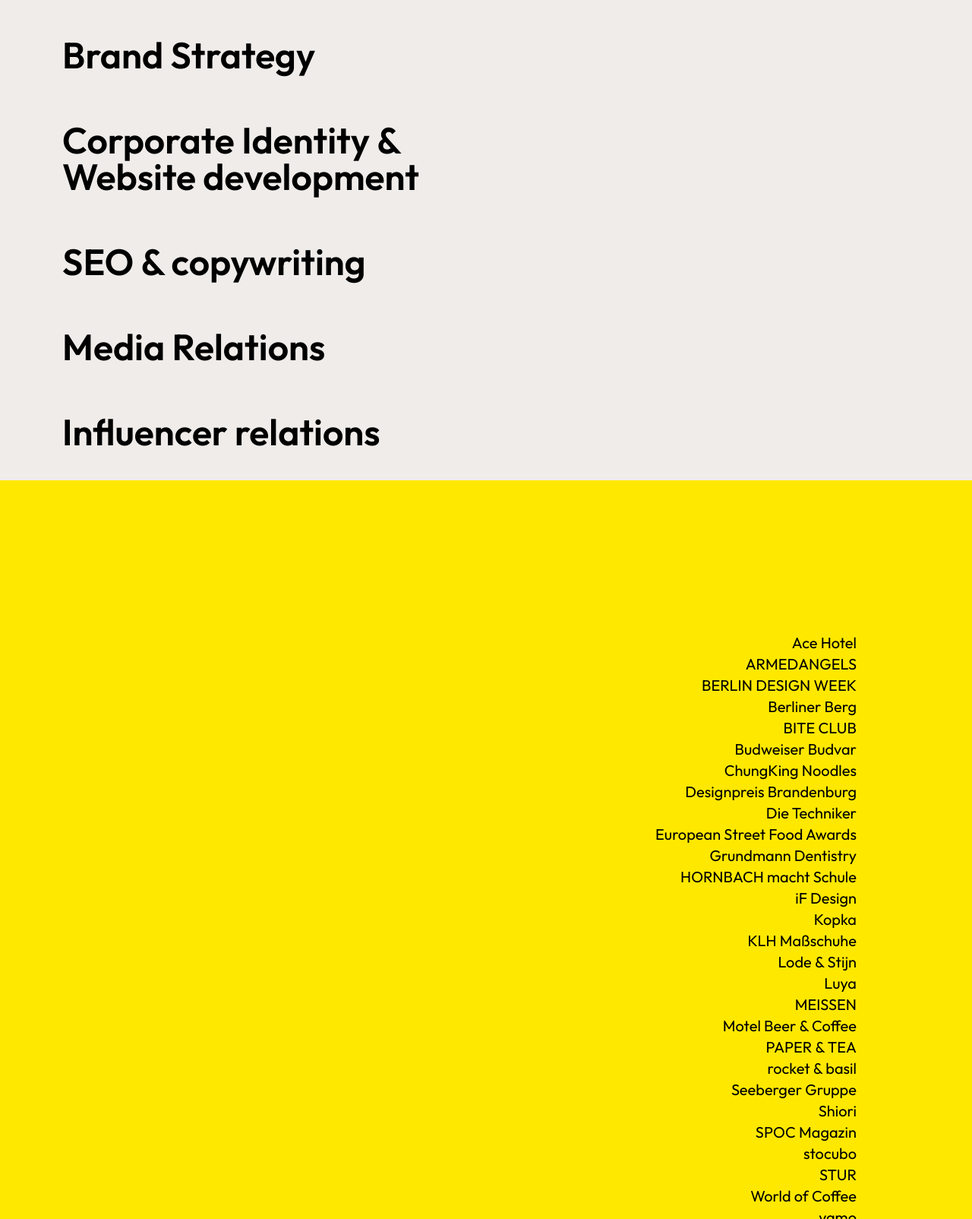
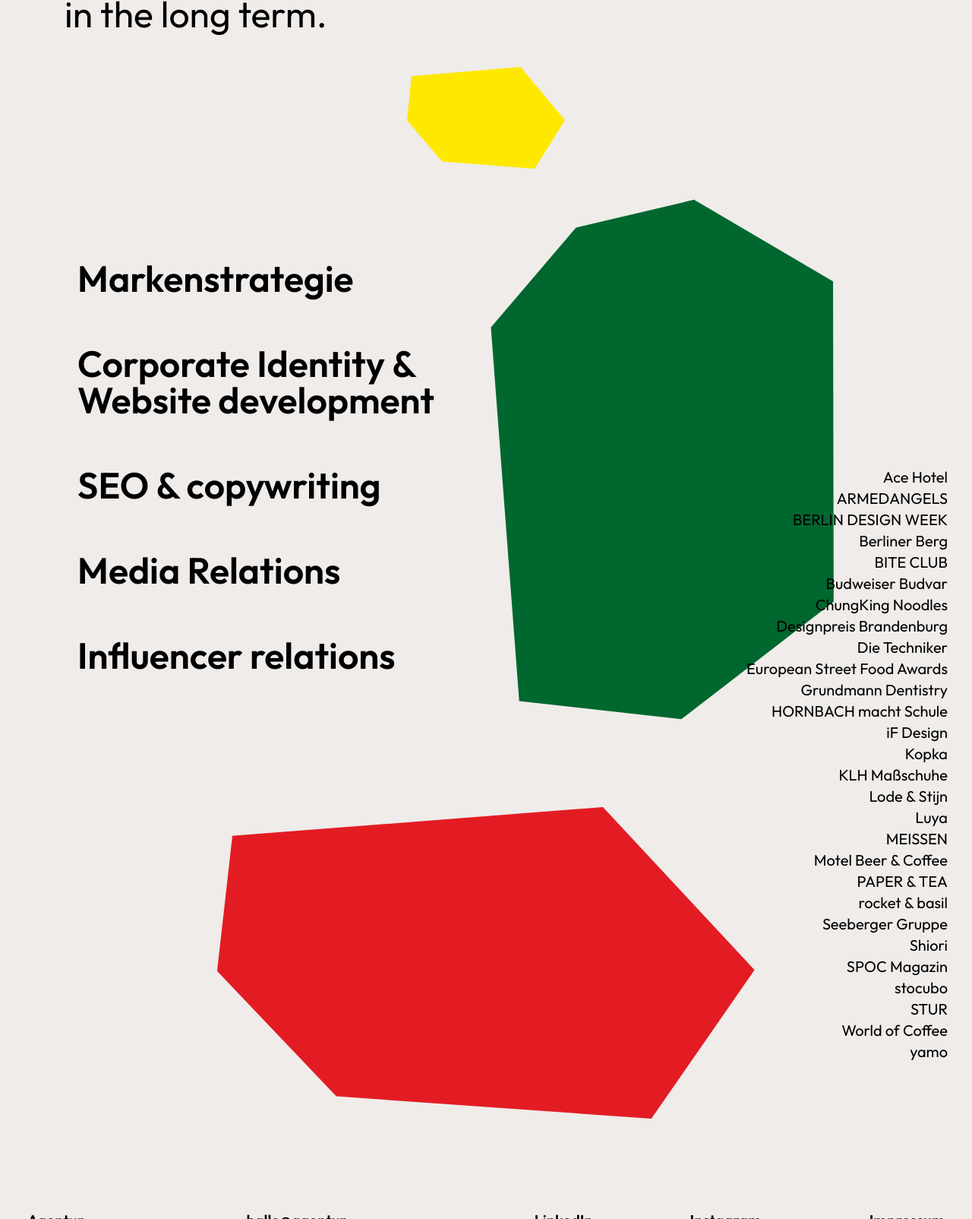
Before and after one commit to mucyoelie/The-Gym-Website-Project, a website: page index.html in a window 1280 px wide. Shown: the part 1196-2800 px from the top of the page at 76% size. Drawn offline with nearby package versions, Linux system fonts and the light colour scheme; files that its build step writes are made by us from their sources.

Commit message:
chore: Add shapes to sections of the homepage

```diff
--- a/index.html
+++ b/index.html
@@ -18,13 +18,15 @@
     window.onload = () => {
       loadComponents("header", "src/sections/header.html");
       loadComponents("hero", "src/sections/hero.html");
+      loadComponents("main", "src/sections/main.html");
       loadComponents("contact", "src/sections/contact.html");
       loadComponents("footer", "src/sections/footer.html");
     };
   </script>
   <body class="bg-background">
-    <div id="header" class="sticky top-0"></div>
+    <div id="header" class="sticky top-0 z-1"></div>
     <div id="hero"></div>
+    <div id="main"></div>
     <div id="contact"></div>
     <div id="footer"></div>
   </body>
--- a/src/sections/contact.html
+++ b/src/sections/contact.html
@@ -1,29 +1,24 @@
-<div id="contact" class="px-10 py-2 bg-[#FFE800]">
+<!-- <div
+  id="contact"
+  class="px-10 py-2 bg-[#FFE800] border-0"
+>
   <div class="py-48">
-        <div
-          class="flex flex-col justify-center items-end text-right pr-28 pl-16"
-        >
+    <div class="flex flex-col justify-center items-end text-right pr-28 pl-16">
       <a class="text-xl font-normal font-[Outfit]" href="#">Ace Hotel </a>
       <a class="text-xl font-normal font-[Outfit]" href="#">ARMEDANGELS</a>
       <a class="text-xl font-normal font-[Outfit]" href="#"
         >BERLIN DESIGN WEEK</a
       >
-          <a class="text-xl font-normal font-[Outfit]" href="#"
-            >Berliner Berg</a
-          >
+      <a class="text-xl font-normal font-[Outfit]" href="#">Berliner Berg</a>
       <a class="text-xl font-normal font-[Outfit]" href="#">BITE CLUB</a>
-          <a class="text-xl font-normal font-[Outfit]" href="#"
-            >Budweiser Budvar</a
-          >
+      <a class="text-xl font-normal font-[Outfit]" href="#">Budweiser Budvar</a>
       <a class="text-xl font-normal font-[Outfit]" href="#"
         >ChungKing Noodles</a
       >
       <a class="text-xl font-normal font-[Outfit]" href="#"
         >Designpreis Brandenburg</a
       >
-          <a class="text-xl font-normal font-[Outfit]" href="#"
-            >Die Techniker</a
-          >
+      <a class="text-xl font-normal font-[Outfit]" href="#">Die Techniker</a>
       <a class="text-xl font-normal font-[Outfit]" href="#"
         >European Street Food Awards</a
       >
@@ -35,9 +30,7 @@
       >
       <a class="text-xl font-normal font-[Outfit]" href="#">iF Design</a>
       <a class="text-xl font-normal font-[Outfit]" href="#">Kopka</a>
-          <a class="text-xl font-normal font-[Outfit]" href="#"
-            >KLH Maßschuhe</a
-          >
+      <a class="text-xl font-normal font-[Outfit]" href="#">KLH Maßschuhe</a>
       <a class="text-xl font-normal font-[Outfit]" href="#">Lode & Stijn</a>
       <a class="text-xl font-normal font-[Outfit]" href="#">Luya</a>
       <a class="text-xl font-normal font-[Outfit]" href="#">MEISSEN</a>
@@ -45,20 +38,71 @@
         >Motel Beer & Coffee</a
       >
       <a class="text-xl font-normal font-[Outfit]" href="#">PAPER & TEA</a>
-          <a class="text-xl font-normal font-[Outfit]" href="#"
-            >rocket & basil</a
-          >
-          <a class="text-xl font-normal font-[Outfit]" href="#"
-            >Seeberger Gruppe</a
-          >
+      <a class="text-xl font-normal font-[Outfit]" href="#">rocket & basil</a>
+      <a class="text-xl font-normal font-[Outfit]" href="#">Seeberger Gruppe</a>
       <a class="text-xl font-normal font-[Outfit]" href="#">Shiori</a>
       <a class="text-xl font-normal font-[Outfit]" href="#">SPOC Magazin</a>
       <a class="text-xl font-normal font-[Outfit]" href="#">stocubo</a>
       <a class="text-xl font-normal font-[Outfit]" href="#">STUR</a>
-          <a class="text-xl font-normal font-[Outfit]" href="#"
-            >World of Coffee</a
-          >
+      <a class="text-xl font-normal font-[Outfit]" href="#">World of Coffee</a>
       <a class="text-xl font-normal font-[Outfit]" href="#">yamo</a>
     </div>
   </div>
+</div> -->
+<div class="relative">
+  <div
+    class="flex flex-col justify-center items-end text-right absolute right-8 top-1/2 transform -translate-y-1/2 z-10"
+  >
+    <a class="text-xl font-normal font-[Outfit]" href="#">Ace Hotel </a>
+    <a class="text-xl font-normal font-[Outfit]" href="#">ARMEDANGELS</a>
+    <a class="text-xl font-normal font-[Outfit]" href="#">BERLIN DESIGN WEEK</a>
+    <a class="text-xl font-normal font-[Outfit]" href="#">Berliner Berg</a>
+    <a class="text-xl font-normal font-[Outfit]" href="#">BITE CLUB</a>
+    <a class="text-xl font-normal font-[Outfit]" href="#">Budweiser Budvar</a>
+    <a class="text-xl font-normal font-[Outfit]" href="#">ChungKing Noodles</a>
+    <a class="text-xl font-normal font-[Outfit]" href="#"
+      >Designpreis Brandenburg</a
+    >
+    <a class="text-xl font-normal font-[Outfit]" href="#">Die Techniker</a>
+    <a class="text-xl font-normal font-[Outfit]" href="#"
+      >European Street Food Awards</a
+    >
+    <a class="text-xl font-normal font-[Outfit]" href="#"
+      >Grundmann Dentistry</a
+    >
+    <a class="text-xl font-normal font-[Outfit]" href="#"
+      >HORNBACH macht Schule</a
+    >
+    <a class="text-xl font-normal font-[Outfit]" href="#">iF Design</a>
+    <a class="text-xl font-normal font-[Outfit]" href="#">Kopka</a>
+    <a class="text-xl font-normal font-[Outfit]" href="#">KLH Maßschuhe</a>
+    <a class="text-xl font-normal font-[Outfit]" href="#">Lode & Stijn</a>
+    <a class="text-xl font-normal font-[Outfit]" href="#">Luya</a>
+    <a class="text-xl font-normal font-[Outfit]" href="#">MEISSEN</a>
+    <a class="text-xl font-normal font-[Outfit]" href="#"
+      >Motel Beer & Coffee</a
+    >
+    <a class="text-xl font-normal font-[Outfit]" href="#">PAPER & TEA</a>
+    <a class="text-xl font-normal font-[Outfit]" href="#">rocket & basil</a>
+    <a class="text-xl font-normal font-[Outfit]" href="#">Seeberger Gruppe</a>
+    <a class="text-xl font-normal font-[Outfit]" href="#">Shiori</a>
+    <a class="text-xl font-normal font-[Outfit]" href="#">SPOC Magazin</a>
+    <a class="text-xl font-normal font-[Outfit]" href="#">stocubo</a>
+    <a class="text-xl font-normal font-[Outfit]" href="#">STUR</a>
+    <a class="text-xl font-normal font-[Outfit]" href="#">World of Coffee</a>
+    <a class="text-xl font-normal font-[Outfit]" href="#">yamo</a>
   </div>
+  <svg
+    class="absolute inset-0 w-full h-full"
+    width="1512"
+    height="4186"
+    viewBox="0 0 1512 4186"
+    fill="none"
+    xmlns="http://www.w3.org/2000/svg"
+  >
+    <path
+      d="M1513 0.42041V1804.19V4185.87H468H-1V1530.52V0.42041H511H1513Z"
+      fill="#EFECEA"
+    />
+  </svg>
+</div>
--- a/src/sections/footer.html
+++ b/src/sections/footer.html
@@ -1,4 +1,18 @@
-<div id="footer" class="px-9 py-2">
+<div class="py-14 flex items-center justify-center">
+  <svg
+    width="722"
+    height="410"
+    viewBox="0 0 722 418"
+    fill="none"
+    xmlns="http://www.w3.org/2000/svg"
+  >
+    <path
+      d="M20.5 38.5L0 220L160 388L583 418L721.5 218.5L518 0L20.5 38.5Z"
+      fill="#E31C24"
+    />
+  </svg>
+</div>
+<div id="footer" class="px-9 pt-16 pb-5">
   <!-- <div class="w-[400px] h-[250px] bg-red-600 clip-polygon"></div> -->
   <div class="flex flex-row gap-32">
     <div>
@@ -7,22 +21,13 @@
       <p class="text-xl font-semibold">10967 Berlin</p>
     </div>
     <div>
-          <a
-            class="text-xl font-semibold border-b-2 border-gray-400"
-            href="#"
+      <a class="text-xl font-semibold border-b-2 border-gray-400" href="#"
         >hallo@agentur-baumeister.com</a
       >
-          <p class="text-xl font-semibold">
-            +49 (0)30 - 490 827 87
-          </p>
+      <p class="text-xl font-semibold">+49 (0)30 - 490 827 87</p>
     </div>
     <div class="">
-          <a
-            class="text-xl font-semibold"
-            href="#"
-            class="font-bold"
-            >LinkedIn</a
-          >
+      <a class="text-xl font-semibold" href="#" class="font-bold">LinkedIn</a>
     </div>
     <div class="">
       <a class="text-xl font-semibold" href="#">Instagram</a>
--- a/src/sections/header.html
+++ b/src/sections/header.html
@@ -1,13 +1,13 @@
-<div class="left-0 right-0 ">
+<div class="">
   <div class="px-2 py-4 grid grid-cols-3 gap-10 place-items-end mx-6">
     <div class="place-self-start justify-self-start">
       <p class="text-xl font-normal">DE</p>
       <p class="text-xl font-normal">EN</p>
     </div>
     <div class="place-self-center justify-self-center">
-      <p class="text-5xl font-bold text-text-primary">Baumeister</p>
+      <p class="text-5xl font-semibold text-text-primary ">Baumeister</p>
     </div>
-    <div class="flex flex-col text-right space-y-0">
+    <div class="flex flex-col text-right">
       <a class="text-xl font-normal" href="#">About</a>
       <a class="text-xl font-normal" href="#">Services</a>
       <a class="text-xl font-normal" href="#">References</a>
--- a/src/sections/hero.html
+++ b/src/sections/hero.html
@@ -1,4 +1,5 @@
-<div class="grid content-center m-10">
+<div class="">
+  <div class="grid content-center my-10 mx-10 p-10">
     <div class="place-self-center">
       <p class="text-5xl font-semibold text-black">
         We help you set<br />
@@ -9,34 +10,3 @@
       </p>
     </div>
   </div>
-
-<div class="grid grid-cols-1">
-  <div class="place-self-center">
-    <p class="text-5xl font-normal leading-tight">
-      We are a Berlin-based communications agency <br />
-      specialising in helping companies and brands find <br />
-      their voice and position themselves. Whether it's <br />
-      brand building, identity sharpening, or <br />communication strategy, we
-      bring a fresh <br />perspective to established structures, develop
-      tailor-<br />made communication solutions, and ensure that<br />
-      messages resonate. With over a decade of<br />
-      experience, we have honed our skills in giving brands<br />
-      their unmistakable identity and making them visible<br />
-      in the long term.
-    </p>
-  </div>
-</div>
-<div class="py-10"></div>
-<div class="grid grid-cols-2 gap-3 py-10">
-  <div class="flex flex-col gap-16 place-self-center">
-    <p class="text-5xl font-semibold">Brand Strategy</p>
-    <p class="text-5xl font-[Outfit] font-semibold">
-      Corporate Identity &<br />
-      Website development
-    </p>
-    <p class="text-5xl font-[Outfit] font-semibold">SEO & copywriting</p>
-    <p class="text-5xl font-[Outfit] font-semibold">Media Relations</p>
-    <p class="text-5xl font-[Outfit] font-semibold">Influencer relations</p>
-  </div>
-  <div></div>
-</div>
--- /dev/null
+++ b/src/sections/main.html
@@ -0,0 +1,61 @@
+  <div class="grid grid-cols-1 p-10 relative">
+    <div class="place-self-center">
+      <p class="text-5xl font-normal leading-tight">
+        We are a Berlin-based communications agency <br />
+        specialising in helping companies and brands find <br />
+        their voice and position themselves. Whether it's <br />
+        brand building, identity sharpening, or <br />communication strategy, we
+        bring a fresh <br />perspective to established structures, develop
+        tailor-<br />made communication solutions, and ensure that<br />
+        messages resonate. With over a decade of<br />
+        experience, we have honed our skills in giving brands<br />
+        their unmistakable identity and making them visible<br />
+        in the long term.
+      </p>
+    </div>
+  </div>
+  <div>
+    <div class="flex items-center justify-center sticky z-0 top-0">
+      <svg
+        width="208"
+        height="134"
+        viewBox="0 0 208 134"
+        fill="none"
+        xmlns="http://www.w3.org/2000/svg"
+      >
+        <path
+          d="M5.90991 12.3421L0 70.5263L46.1261 124.383L168.072 134L208 70.0455L149.333 0L5.90991 12.3421Z"
+          fill="#FFE800"
+        />
+      </svg>
+    </div>
+  </div>
+  <div class="relative"></div>
+  <div class="grid grid-cols-2 gap-3 p-10">
+    <div class="flex flex-col gap-16 place-self-center py-20">
+      <p class="text-5xl font-semibold">Markenstrategie</p>
+      <p class="text-5xl font-[Outfit] font-semibold">
+        Corporate Identity &<br />
+        Website development
+      </p>
+      <p class="text-5xl font-[Outfit] font-semibold">SEO & copywriting</p>
+      <p class="text-5xl font-[Outfit] font-semibold">Media Relations</p>
+      <p class="text-5xl font-[Outfit] font-semibold">Influencer relations</p>
+    </div>
+
+    <div class="sticky top-0">
+      <svg
+        width="452"
+        height="685"
+        viewBox="0 0 452 685"
+        fill="none"
+        xmlns="http://www.w3.org/2000/svg"
+      >
+        <path
+          d="M37.7041 660.493L251.249 684.269L451.84 529.677L451.009 108.258L267.939 0.834008L112.495 37.4236L0.478387 168.845L37.7041 660.493Z"
+          fill="#00672E"
+        />
+      </svg>
+    </div>
+  </div>
+</div>
```
Lines whose indentation alone changed are shown as unchanged.
